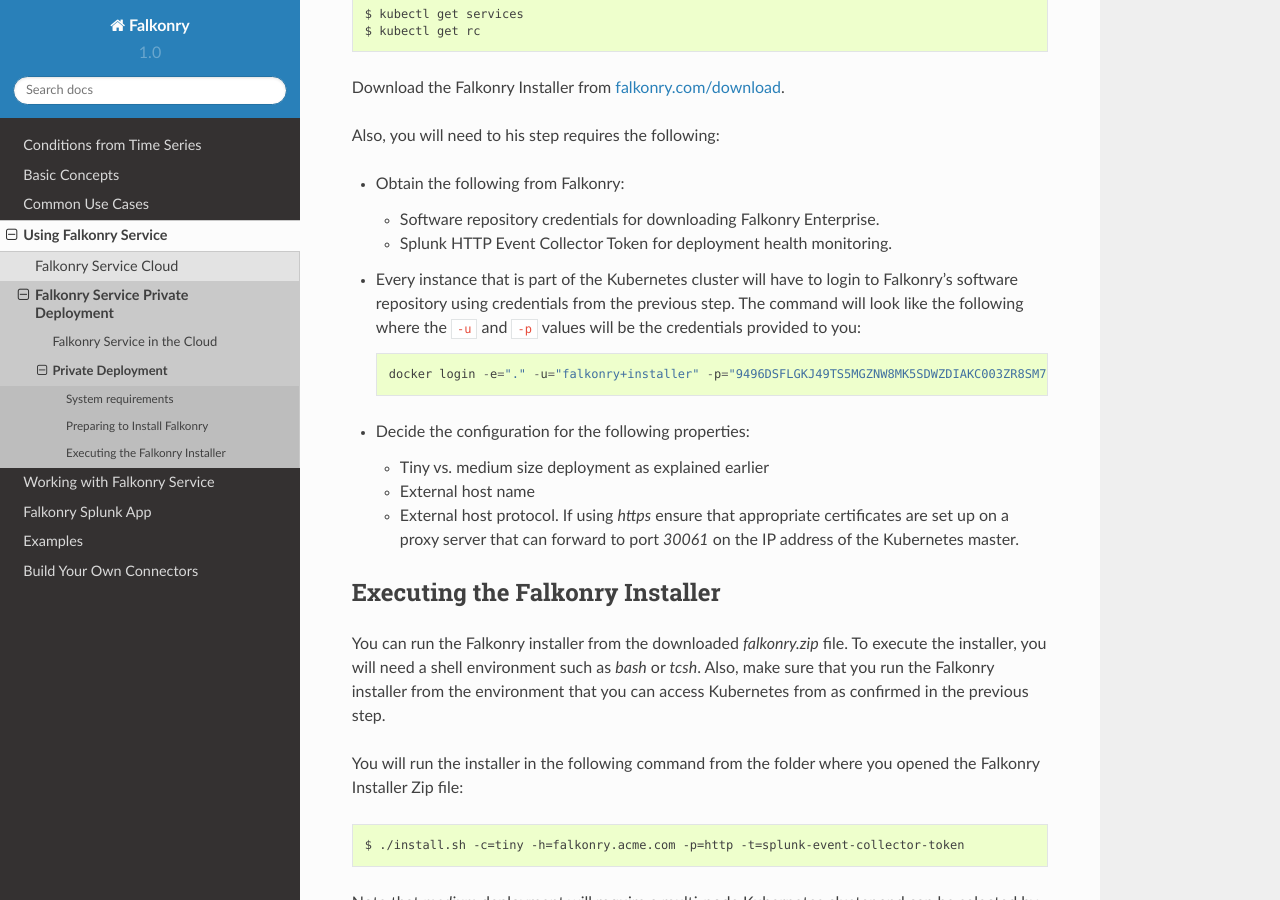
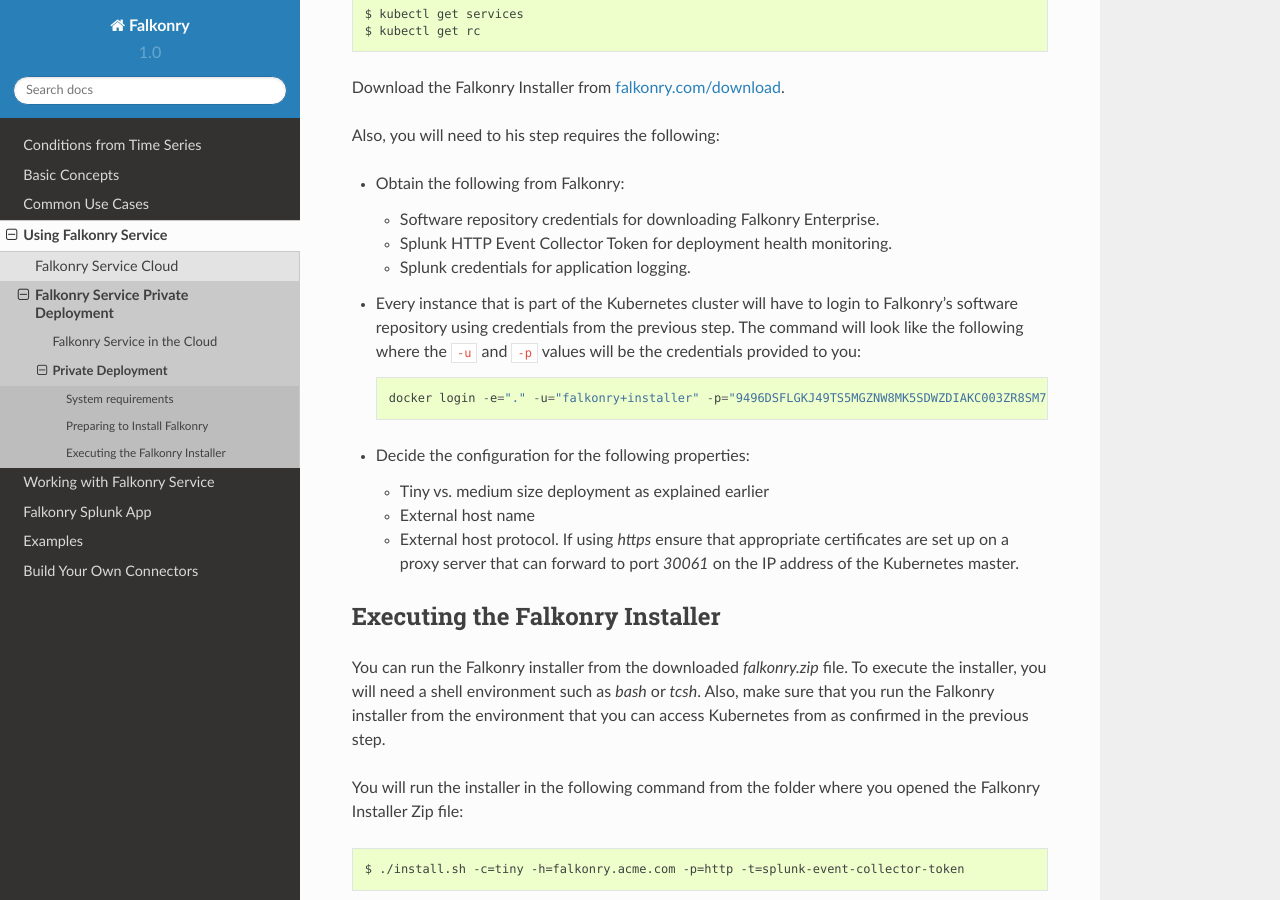
Before and after one commit to suhas-mehta/support, a Sphinx documentation site: the page built from docs/using/deployment.rst, in a window 1280 px wide and 900 px high, scrolled down 904 px. Built offline with Sphinx 7.4.7 and the Read the Docs theme 2.0.0, drawn with Linux system fonts in a browser that asks for light colours.

Commit message:
Adding splunk credentials to list

```diff
--- a/docs/using/deployment.rst
+++ b/docs/using/deployment.rst
@@ -56,6 +56,7 @@
 
   - Software repository credentials for downloading Falkonry Enterprise.
   - Splunk HTTP Event Collector Token for deployment health monitoring.
+  - Splunk credentials for application logging.
 
 - Every instance that is part of the Kubernetes cluster will have to login to Falkonry's
   software repository using credentials from the previous step. The command will look like
```
